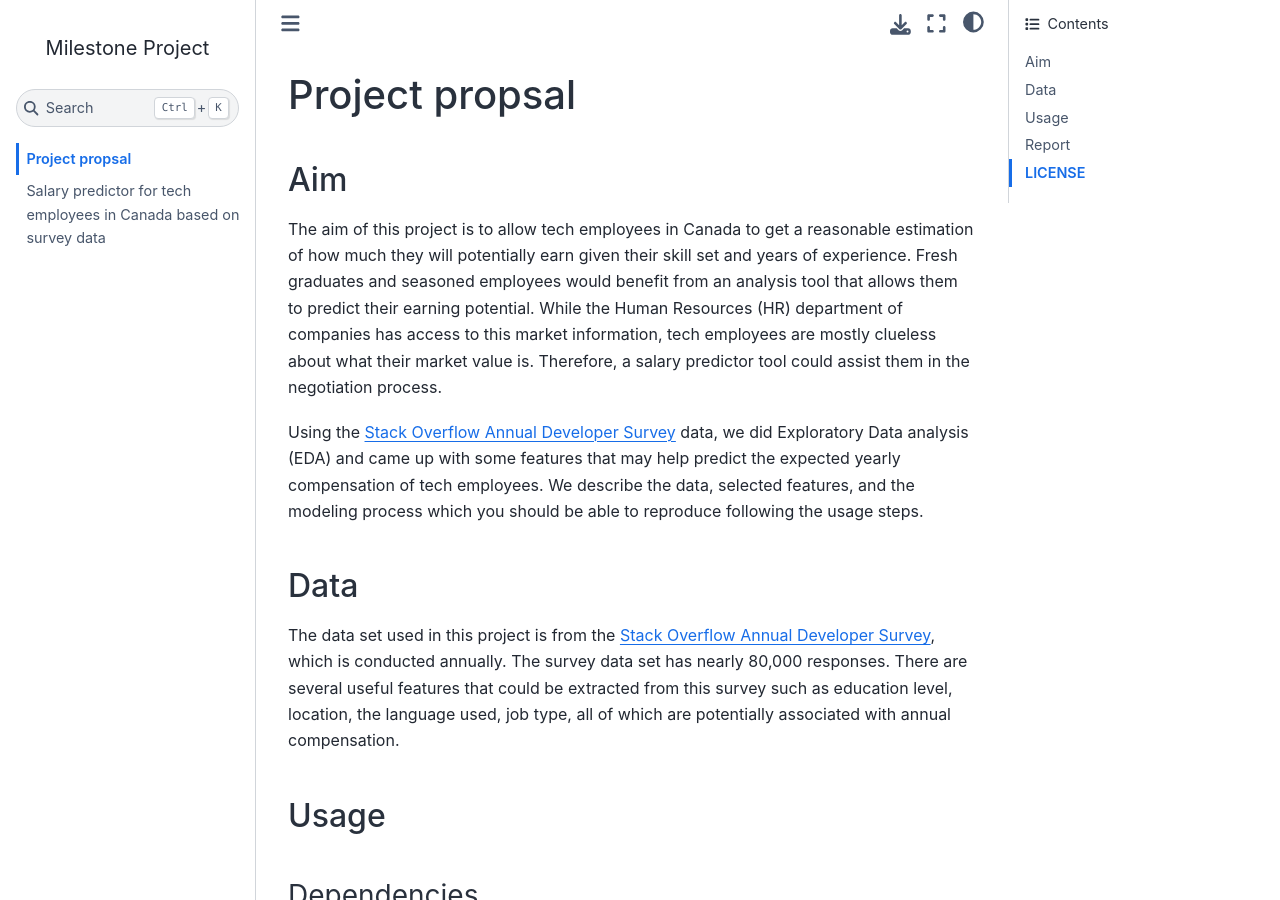
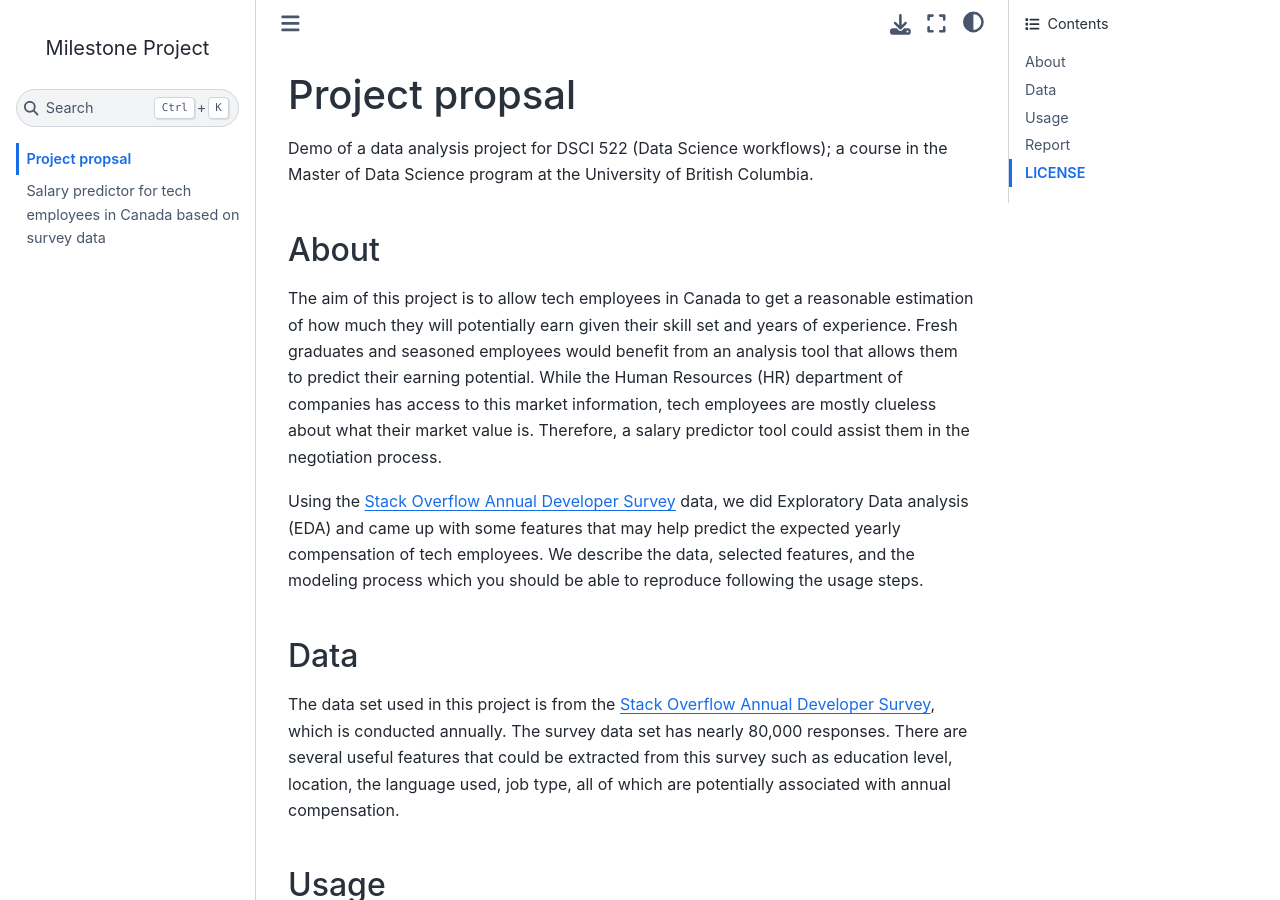
Before and after one commit to UBC-MDS/tech_salary_predictor_canada_us, a Jupyter Book: the page built from docs/index.md, in a window 1280 px wide and 900 px high. Built offline with Jupyter Book 1.0.4 settings and Sphinx 7.4.7 and the Sphinx Book theme 1.1.4, drawn with Linux system fonts in a browser that asks for light colours.

Commit message:
Save changes

```diff
--- a/docs/index.md
+++ b/docs/index.md
@@ -1,6 +1,8 @@
 # Project propsal
 
-## Aim
+Demo of a data analysis project for DSCI 522 (Data Science workflows); a course in the Master of Data Science program at the University of British Columbia.
+
+## About
 
 The aim of this project is to allow tech employees in Canada to get a reasonable estimation of how much they will potentially earn given their skill set and years of experience. Fresh graduates and seasoned employees would benefit from an analysis tool that allows them to predict their earning potential. While the Human Resources (HR) department of companies has access to this market information, tech employees are mostly clueless about what their market value is. Therefore, a salary predictor tool could assist them in the negotiation process.
 
```
Also changed, not shown: docs/report.ipynb, 10 other files.
